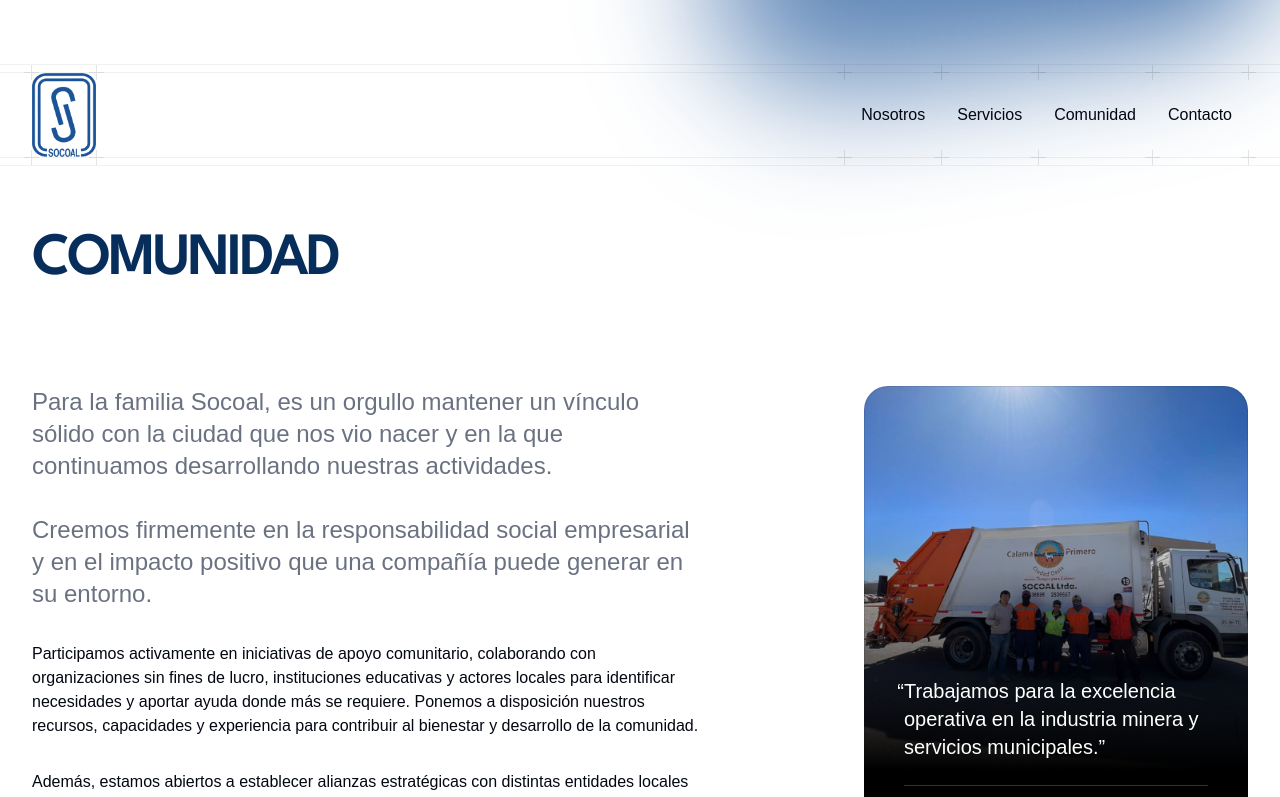
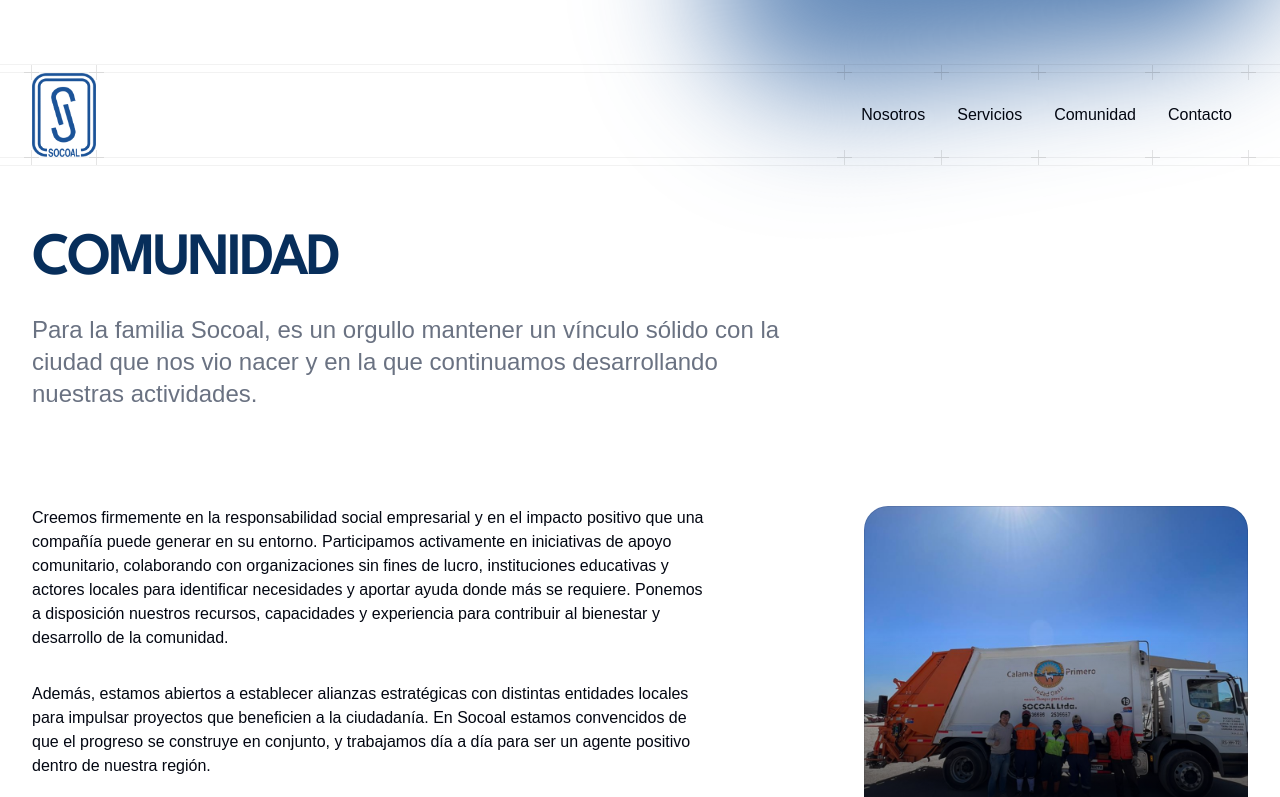
Before and after one commit to Codisans/socoal-website, a Next.js app: page /comunidad in a window 1280 px wide. Shown: the top 797 px of the page. Built offline with nearby package versions, Linux system fonts and the light colour scheme; a web font is replaced by a local one.

Commit message:
fix: amend content

```diff
--- a/src/app/comunidad/page.tsx
+++ b/src/app/comunidad/page.tsx
@@ -12,7 +12,7 @@ export const metadata: Metadata = {
   description: 'Conoce a nuestra comunidad de clientes y colaboradores.',
 }
 
-export default function Login() {
+export default function Comunidad() {
   return (
     <main className="overflow-hidden">
       <GradientBackground />
@@ -21,7 +21,9 @@ export default function Login() {
       </Container>
       <Header
         title="Comunidad"
-        // description="Para la familia Socoal, es un orgullo mantener un vínculo sólido con la ciudad que nos vio nacer y en la que continuamos desarrollando nuestras actividades."
+        description="Para la familia Socoal, es un orgullo mantener un vínculo sólido
+              con la ciudad que nos vio nacer y en la que continuamos
+              desarrollando nuestras actividades."
       />
       <Careers />
       <Footer />
@@ -35,24 +37,9 @@ function Careers() {
       <div className="grid grid-cols-1 gap-16 lg:grid-cols-[1fr_24rem]">
         <div className="lg:max-w-2xl">
           <div>
-            <Lead>
-            Para la familia Socoal, es un orgullo mantener un vínculo sólido
-              con la ciudad que nos vio nacer y en la que continuamos
-              desarrollando nuestras actividades.
-            </Lead>
-            <Lead className='mt-8'>
-            Creemos firmemente en la
-              responsabilidad social empresarial y en el impacto positivo que
-              una compañía puede generar en su entorno.
-            </Lead>
-            {/* <p>
-              Para la familia Socoal, es un orgullo mantener un vínculo sólido
-              con la ciudad que nos vio nacer y en la que continuamos
-              desarrollando nuestras actividades. Creemos firmemente en la
-              responsabilidad social empresarial y en el impacto positivo que
-              una compañía puede generar en su entorno.
-            </p> */}
-            <p className="mt-8">
+            <p>
+              Creemos firmemente en la responsabilidad social empresarial y en
+              el impacto positivo que una compañía puede generar en su entorno.
               Participamos activamente en iniciativas de apoyo comunitario,
               colaborando con organizaciones sin fines de lucro, instituciones
               educativas y actores locales para identificar necesidades y
@@ -67,7 +54,7 @@ function Careers() {
               se construye en conjunto, y trabajamos día a día para ser un
               agente positivo dentro de nuestra región.
             </p>
-            <Lead className="mt-8">Nosotros somos norte.</Lead>
+            <Lead className="mt-8">Socoal, forjados en sol y cobre.</Lead>
           </div>
         </div>
         <TestimonialCard
```
